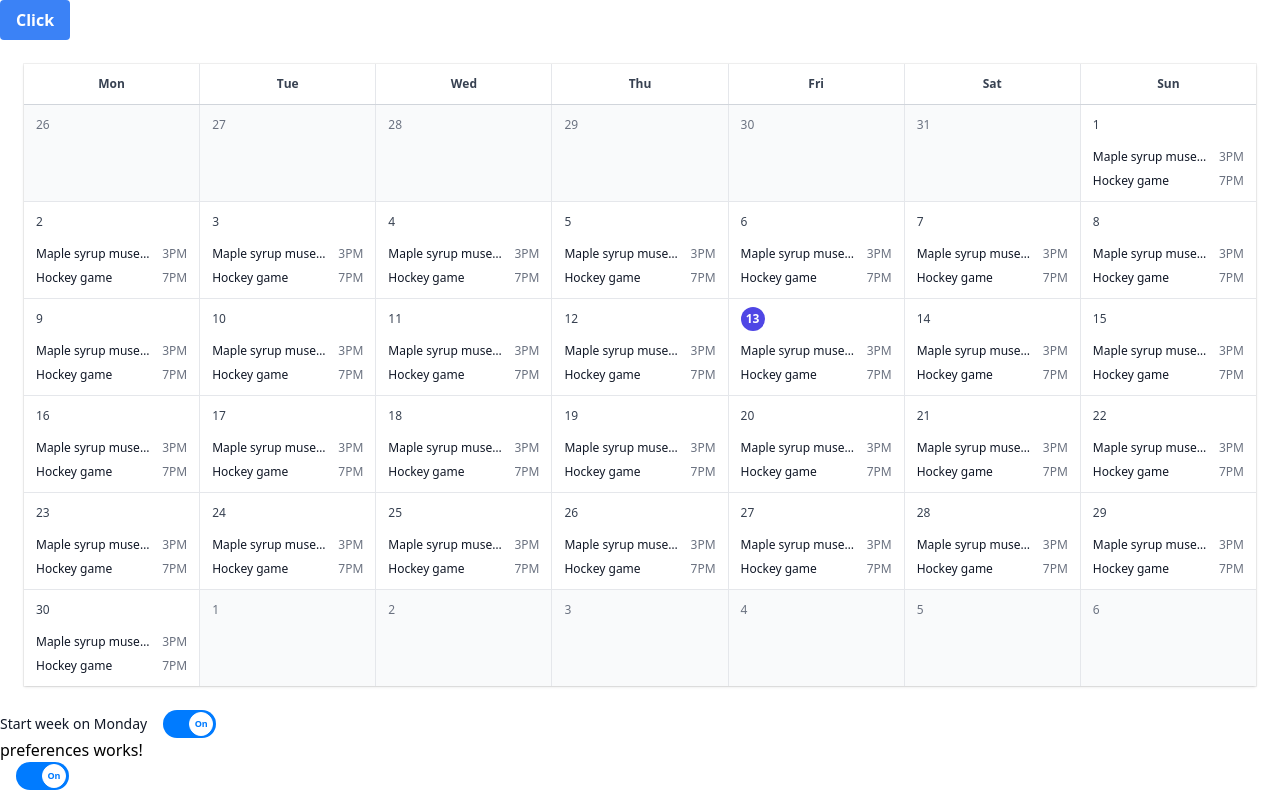
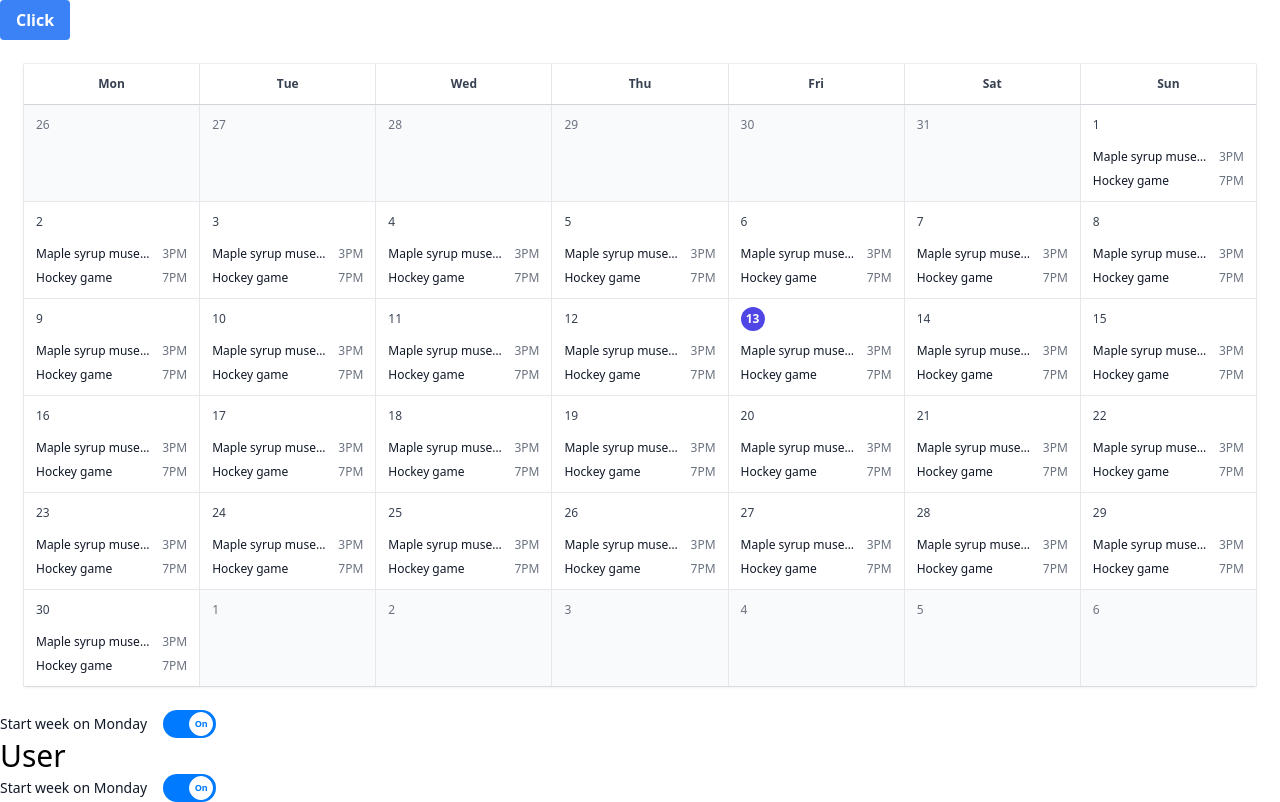
Before and after one commit to emPeeGee/sync-my-time, an Angular app: page / in a window 1280 px wide. Built offline with nearby package versions, Linux system fonts and the light colour scheme.

Commit message:
🦄 refactor: create a user feature entry point

```diff
--- a/src/app/app.component.html
+++ b/src/app/app.component.html
@@ -1,5 +1,5 @@
 <smt-button text="Click" />
 <smt-calendar />
 <smt-switch label="Start week on Monday" [(checked)]="startOnMonday" />
-<smt-preferences></smt-preferences>
+<smt-user></smt-user>
 <router-outlet />
--- a/src/app/features/user/components/preferences/preferences.component.html
+++ b/src/app/features/user/components/preferences/preferences.component.html
@@ -1,4 +1,4 @@
-<p>preferences works!</p>
 <smt-switch
+  label="Start week on Monday"
   [checked]="preferences.startOnMonday"
   (checkedChange)="updatePreference('startOnMonday', $event)"></smt-switch>
--- /dev/null
+++ b/src/app/features/user/user.component.html
@@ -0,0 +1,2 @@
+<h2 class="text-3xl">User</h2>
+<smt-preferences></smt-preferences>
```
Also changed, not shown: src/app/app.component.ts (+2 -8 lines), src/app/features/user/user.component.ts (added, +11 -0 lines), src/app/features/user/user.component.css (added), 1 other file (tests, documents, lock files or other folders).
